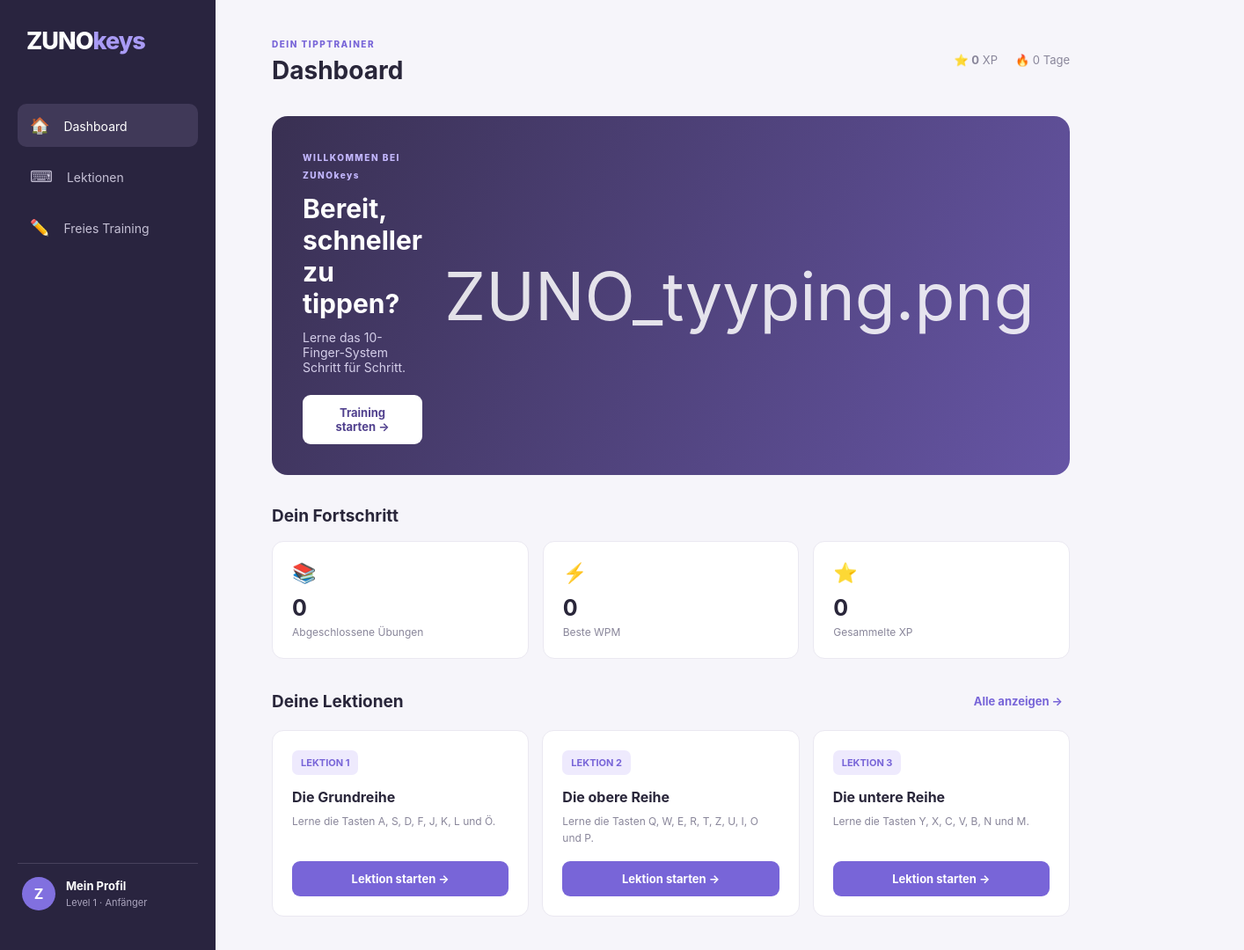
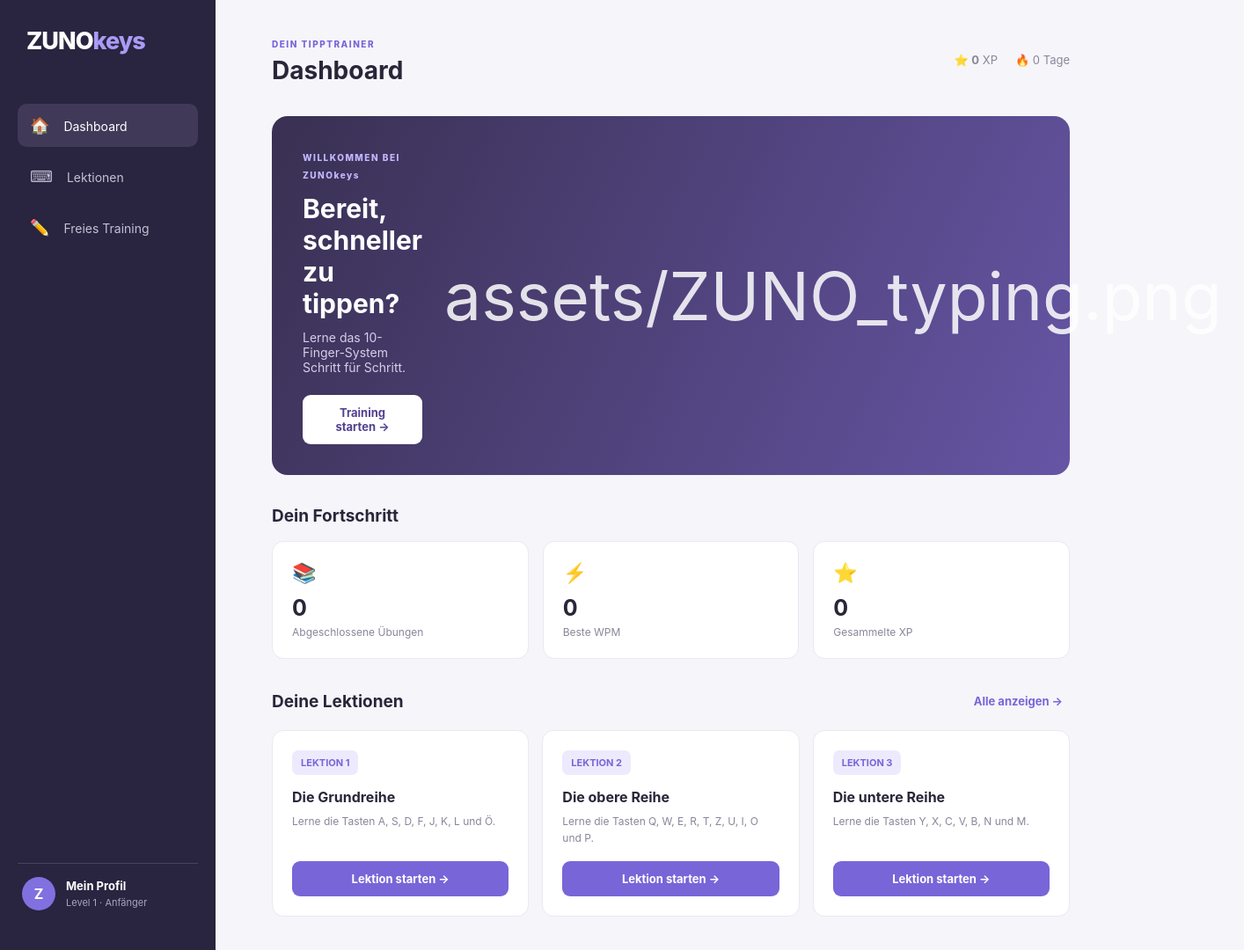
Before and after one commit to KiU10/ZUNOkeys, a plain HTML site: page index.html in a window 1280 px wide. Shown: the whole page at 88% size, 1414 px wide, since content can reach past the window. Drawn offline with Linux system fonts and the light colour scheme.

Commit message:
Update index.html

```diff
--- a/index.html
+++ b/index.html
@@ -66,7 +66,7 @@
                             Training starten →
                         </button>
                     </div>
-                    <div class="welcome-icon">ZUNO_tyyping.png</div>
+                    <div class="welcome-icon">assets/ZUNO_typing.png</div>
                 </div>
 
                 <div class="section-heading">
```
